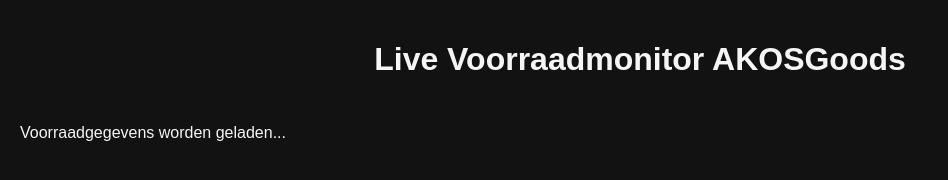
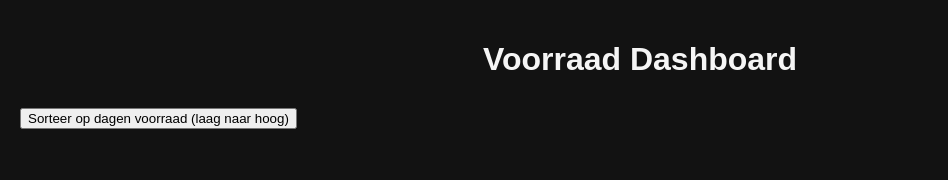
Before and after one commit to AKOSGoods/live-voorraad-monitor, a website: page public/index.html in a window 1280 px wide. Shown: the whole page, without its empty margins (0-948 px from the left). Drawn offline with Linux system fonts and the light colour scheme; no server answers.

Commit message:
Update index.html

```diff
--- a/public/index.html
+++ b/public/index.html
@@ -3,14 +3,18 @@
 <head>
     <meta charset="UTF-8">
     <meta name="viewport" content="width=device-width, initial-scale=1.0">
-    <title>Live Voorraadmonitor</title>
+    <title>Live Voorraad Monitoring AKOS</title>
     <link rel="stylesheet" href="style.css">
 </head>
 <body>
-    <h1>Live Voorraadmonitor AKOSGoods</h1>
-    <div id="voorraad-container">
-        <p>Voorraadgegevens worden geladen...</p>
-    </div>
+    <header>
+        <h1>Voorraad Dashboard</h1>
+        <button onclick="sorteerVoorraad()">Sorteer op dagen voorraad (laag naar hoog)</button>
+    </header>
+
+    <main>
+        <div id="voorraad-container"></div>
+    </main>
 
     <script src="app.js"></script>
 </body>
```
